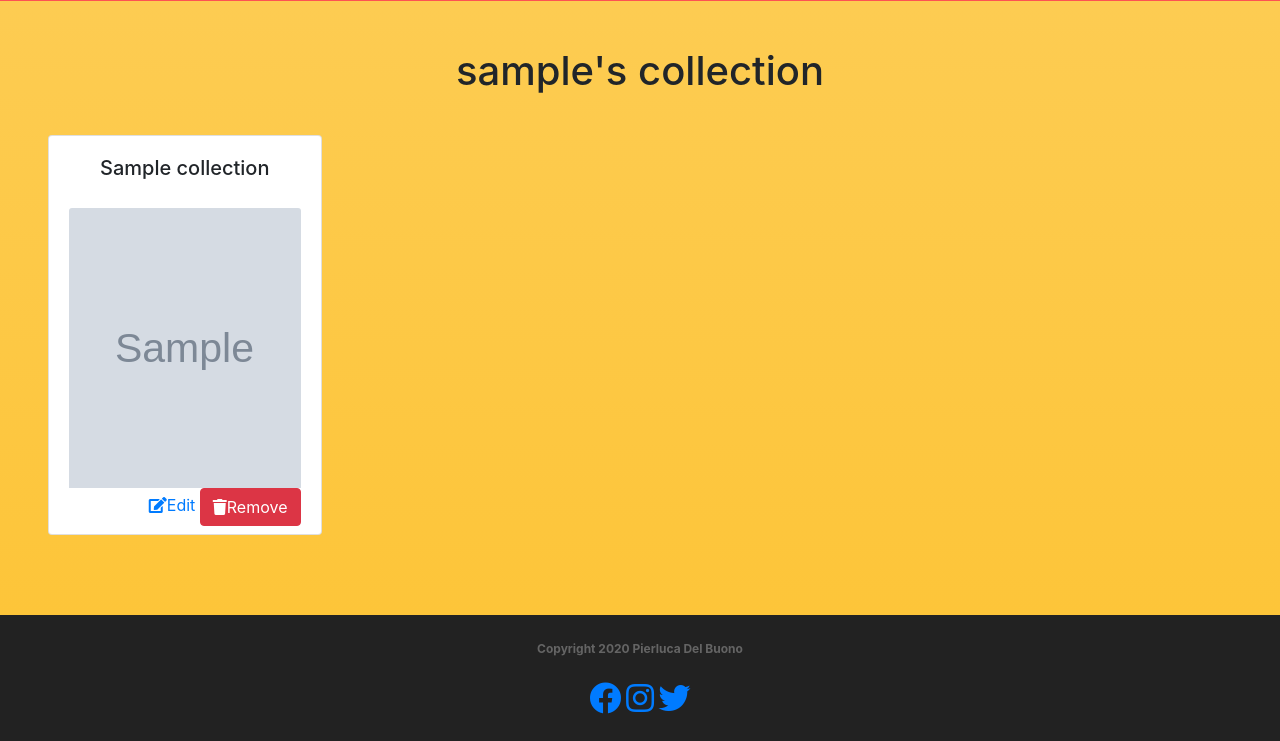
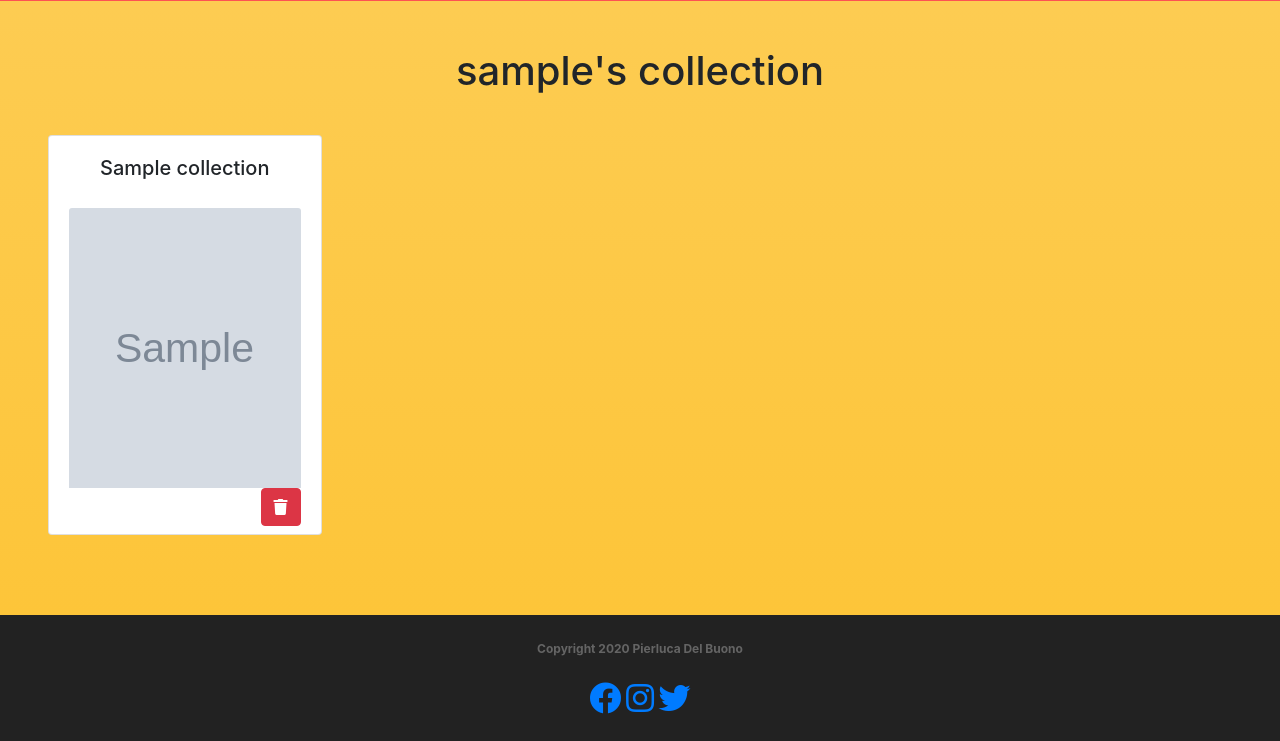
Before and after one commit to severian5it/BoardgameNerd, a Flask app: page /collection in a window 1280 px wide. Shown: the part 61-802 px from the top of the page. Run offline with Flask 2, Linux system fonts and the light colour scheme; the visitor is signed in with stand-in values (Sample User, id 1); grey boxes marked "Sample" are stand-in pictures; a database or web service that is not in the repository returns one stand-in record (values such as "Sample title"); some libraries are stand-ins or nearby versions.

Commit message:
remove edit button from collection card, click on the image instead

```diff
--- a/BoardgameNerd/templates/pages/collection.html
+++ b/BoardgameNerd/templates/pages/collection.html
@@ -10,19 +10,15 @@
             <div class="card card-game">
                 <div class="card-body">
                     <h5 class="card-title text-center">{{ collection['boardgame_name']  }}</h5>
+                    <a href="/edit/{{ collection['id'] }}">
                     <img class="card-img-top img-fluid" src="{{  collection['boardgame_thumbnail'] }}"
-                        alt="Card image cap">
-                    <div class="float-right">
+                        alt="Card image cap"> </a>
                         <form id="add-collectionform" action="/collection" method="post">
-                            <a href="/edit/{{ collection['id'] }}" class="btn-floating btn-small" type="button">
-                                <i class="fas fa-edit"></i>Edit</a>
                             <input name="user" type="hidden" value={{ collection['username'] }}>
                             <input name="id" type="hidden" value={{ collection['id'] }}>
-                            <button class="btn btn-danger" id="deleteboardgameSubmit" type="submit"><i
-                                    class="fas fa-trash"></i>Remove</a></button>
+                            <button class="btn btn-danger float-right" id="deleteboardgameSubmit" type="submit"><i
+                                    class="fas fa-trash"></i></a></button>
                         </form>
-                    </div>
-
                 </div>
             </div>
         </div>
```
